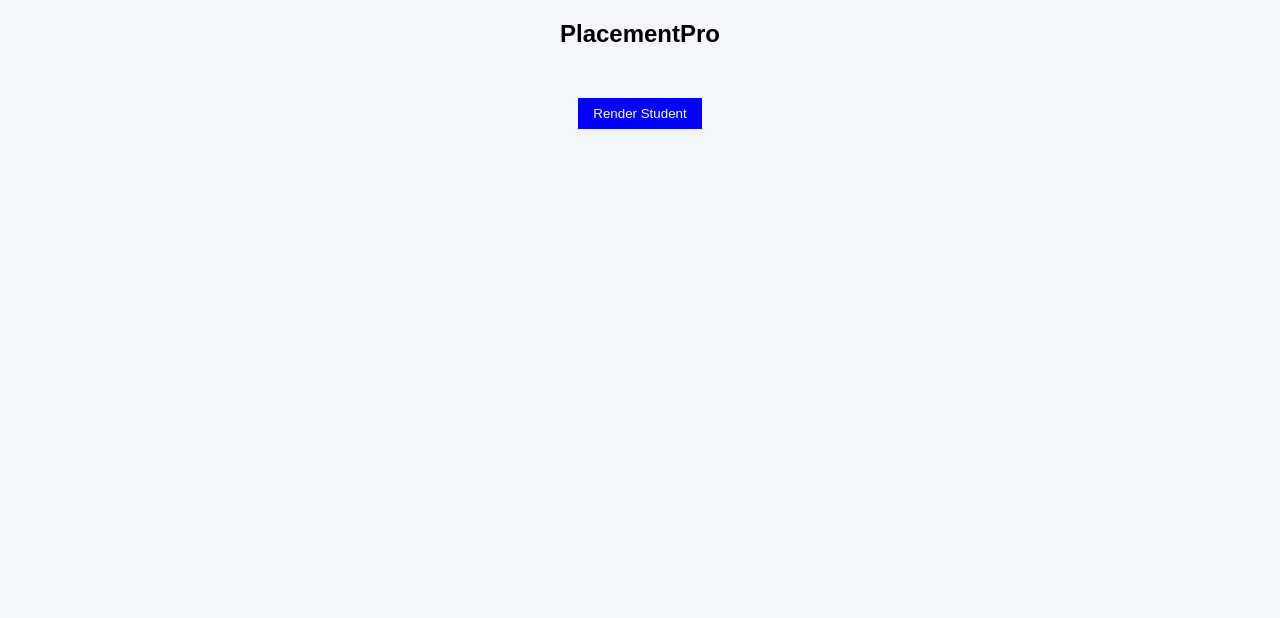
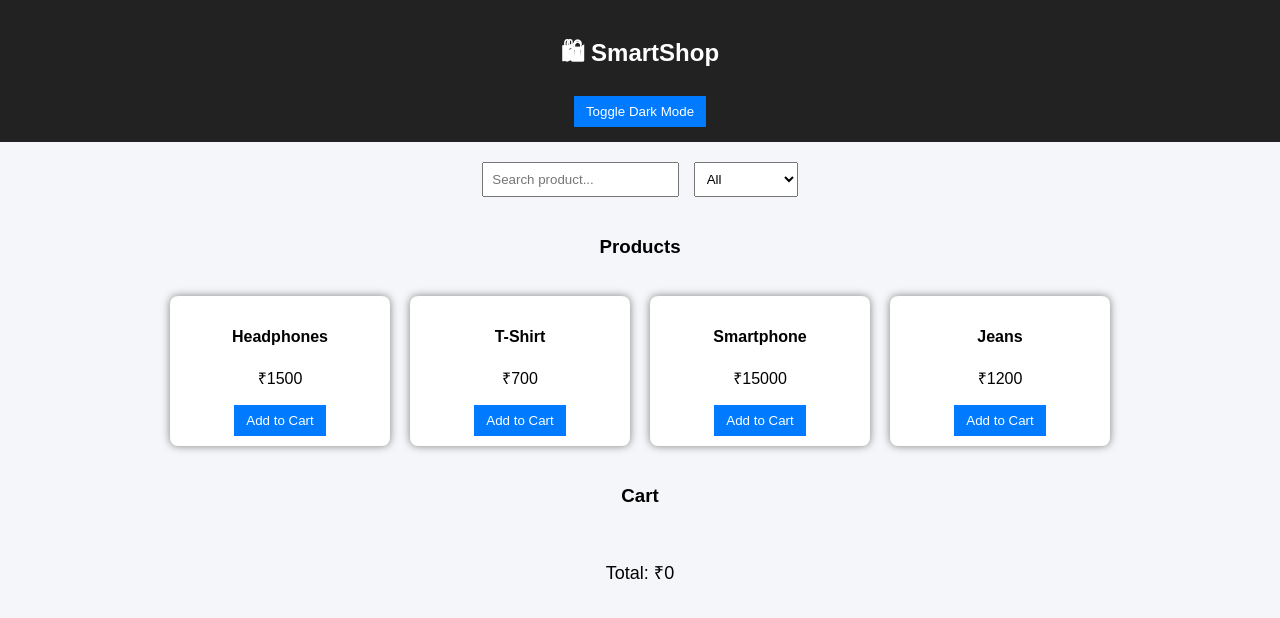
Before and after one commit to Thanv1Shetty/thanviskilllab, a plain HTML site: page index.html in a window 1280 px wide. Drawn offline with Linux system fonts and the light colour scheme.

Commit message:
Rename title and update styles for SmartShop

```diff
--- a/index.html
+++ b/index.html
@@ -1,65 +1,195 @@
 <!DOCTYPE html>
 <html>
 <head>
-    <title>PlacementPro</title>
+    <title>SmartShop</title>
     <style>
         body {
             font-family: Arial;
-            background-color: #f4f6f9;
+            margin: 0;
+            background: #f4f6f9;
+            transition: 0.3s;
+        }
+
+        header {
+            background: #222;
+            color: white;
+            padding: 15px;
             text-align: center;
         }
 
-        .container {
-            margin-top: 50px;
+        .controls {
+            text-align: center;
+            padding: 15px;
+        }
+
+        input, select {
+            padding: 8px;
+            margin: 5px;
+        }
+
+        button {
+            padding: 8px 12px;
+            background: #007bff;
+            color: white;
+            border: none;
+            cursor: pointer;
+        }
+
+        button:hover {
+            background: #0056b3;
+        }
+
+        .products, .cart {
+            display: flex;
+            flex-wrap: wrap;
+            justify-content: center;
+            padding: 10px;
         }
 
         .card {
-            width: 300px;
-            margin: 20px auto;
-            padding: 15px;
             background: white;
-            box-shadow: 0px 0px 10px gray;
+            width: 200px;
+            margin: 10px;
+            padding: 10px;
+            box-shadow: 0px 0px 8px gray;
             border-radius: 8px;
+            text-align: center;
         }
 
-        button {
-            padding: 8px 15px;
-            background: blue;
+        .dark {
+            background: #121212;
             color: white;
-            border: none;
-            cursor: pointer;
+        }
+
+        .dark .card {
+            background: #1e1e1e;
+            color: white;
+        }
+
+        .total {
+            text-align: center;
+            font-size: 18px;
+            margin: 15px;
         }
     </style>
 </head>
 
 <body>
 
-    <h2>PlacementPro</h2>
+<header>
+    <h2>🛍 SmartShop</h2>
+    <button onclick="toggleMode()">Toggle Dark Mode</button>
+</header>
 
-    <div class="container">
-        <button onclick="renderStudent()">Render Student</button>
-
-        <div id="output"></div>
+<div class="controls">
+    <input type="text" id="search" placeholder="Search product..." onkeyup="renderProducts()">
+    <select id="category" onchange="renderProducts()">
+        <option value="All">All</option>
+        <option value="Electronics">Electronics</option>
+        <option value="Clothing">Clothing</option>
+    </select>
 </div>
 
+<h3 style="text-align:center;">Products</h3>
+<div class="products" id="productList"></div>
+
+<h3 style="text-align:center;">Cart</h3>
+<div class="cart" id="cartList"></div>
+<div class="total" id="totalPrice">Total: ₹0</div>
+
 <script>
-        function renderStudent() {
-            const student = {
-                name: "Thanvi",
-                branch: "AIML",
-                cgpa: 9.1
-            };
 
-            const htmlContent = `
+let products = [
+    {id:1, name:"Headphones", price:1500, category:"Electronics"},
+    {id:2, name:"T-Shirt", price:700, category:"Clothing"},
+    {id:3, name:"Smartphone", price:15000, category:"Electronics"},
+    {id:4, name:"Jeans", price:1200, category:"Clothing"},
+];
+
+let cart = [];
+
+function renderProducts() {
+    let search = document.getElementById("search").value.toLowerCase();
+    let category = document.getElementById("category").value;
+
+    let filtered = products.filter(p =>
+        (p.name.toLowerCase().includes(search)) &&
+        (category === "All" || p.category === category)
+    );
+
+    let html = "";
+    filtered.forEach(p => {
+        html += `
             <div class="card">
-                    <h3>${student.name}</h3>
-                    <p>Branch: ${student.branch}</p>
-                    <p>CGPA: ${student.cgpa}</p>
+                <h4>${p.name}</h4>
+                <p>₹${p.price}</p>
+                <button onclick="addToCart(${p.id})">Add to Cart</button>
             </div>
         `;
+    });
 
-            document.getElementById("output").innerHTML = htmlContent;
+    document.getElementById("productList").innerHTML = html;
 }
+
+function addToCart(id) {
+    let item = products.find(p => p.id === id);
+    let existing = cart.find(c => c.id === id);
+
+    if(existing){
+        existing.qty++;
+    } else {
+        cart.push({...item, qty:1});
+    }
+
+    renderCart();
+}
+
+function renderCart() {
+    let html = "";
+    let total = 0;
+
+    cart.forEach(c => {
+        total += c.price * c.qty;
+        html += `
+            <div class="card">
+                <h4>${c.name}</h4>
+                <p>₹${c.price} x ${c.qty}</p>
+                <button onclick="increase(${c.id})">+</button>
+                <button onclick="decrease(${c.id})">-</button>
+                <button onclick="removeItem(${c.id})">Remove</button>
+            </div>
+        `;
+    });
+
+    document.getElementById("cartList").innerHTML = html;
+    document.getElementById("totalPrice").innerText = "Total: ₹" + total;
+}
+
+function increase(id){
+    let item = cart.find(c => c.id === id);
+    item.qty++;
+    renderCart();
+}
+
+function decrease(id){
+    let item = cart.find(c => c.id === id);
+    if(item.qty > 1){
+        item.qty--;
+    }
+    renderCart();
+}
+
+function removeItem(id){
+    cart = cart.filter(c => c.id !== id);
+    renderCart();
+}
+
+function toggleMode(){
+    document.body.classList.toggle("dark");
+}
+
+renderProducts();
+
 </script>
 
 </body>
```
Lines whose indentation alone changed are shown as unchanged.
